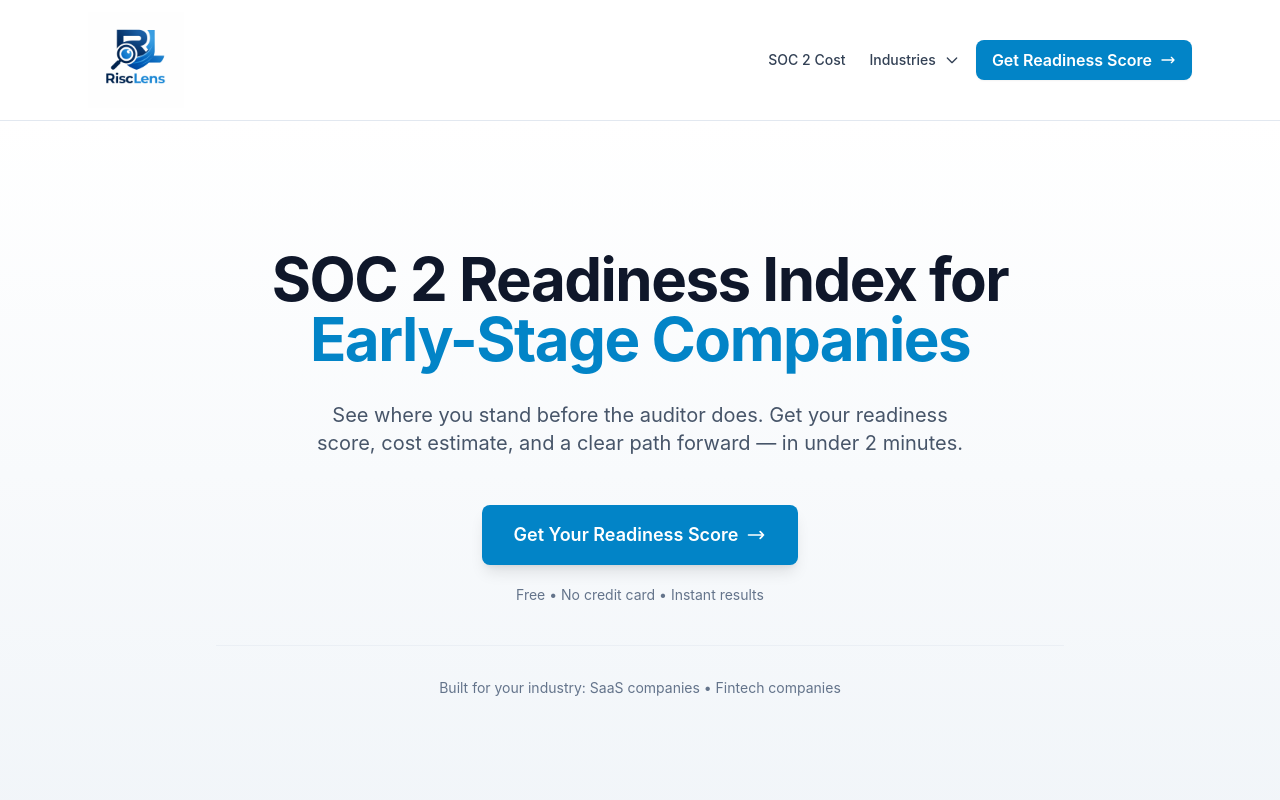
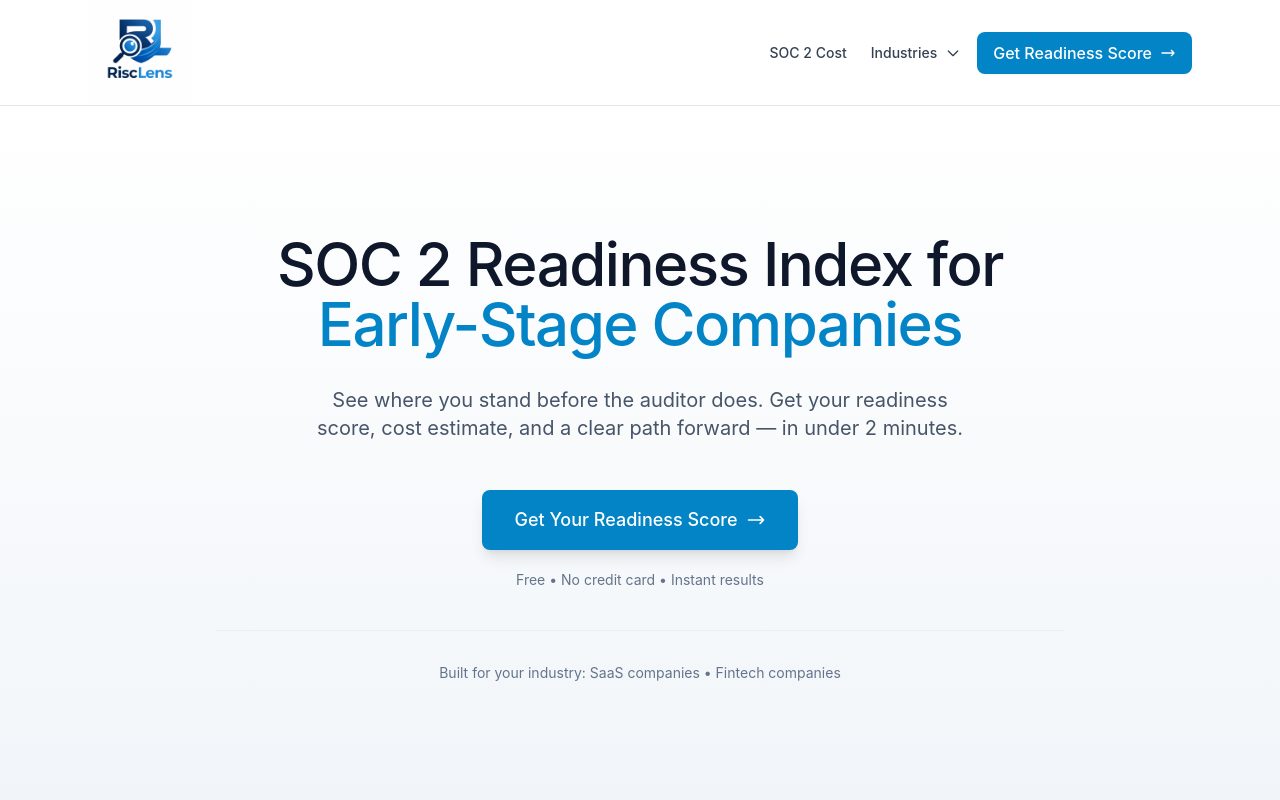
Before and after one commit to munstre25-source/Risclens, a Next.js app: page / in a window 1280 px wide. Shown: the top 800 px of the page. Built offline with nearby package versions, Linux system fonts and the light colour scheme.

Commit message:
Topography light changes premium boring feel

```diff
--- a/app/globals.css
+++ b/app/globals.css
@@ -9,7 +9,7 @@
   }
 
   body {
-    @apply min-h-screen bg-slate-100 text-slate-900;
+    @apply min-h-screen bg-slate-100 text-slate-900 font-normal leading-relaxed;
   }
 
   /* Focus styles for accessibility */
@@ -19,11 +19,11 @@
 
   /* Improved typography defaults */
   h1, h2, h3, h4, h5, h6 {
-    @apply text-slate-900 tracking-tight;
+    @apply text-slate-900 font-medium leading-snug tracking-tight;
   }
 
   p {
-    @apply text-slate-600;
+    @apply text-slate-600 leading-relaxed;
   }
 }
 
--- a/app/page.tsx
+++ b/app/page.tsx
@@ -96,10 +96,9 @@ export default function HomePage() {
       {/* Hero Section */}
       <section className="bg-gradient-to-b from-white via-slate-50 to-slate-100">
         <div className="max-w-4xl mx-auto px-4 sm:px-6 py-24 lg:py-32 text-center">
-          <h1 className="text-4xl sm:text-5xl lg:text-6xl font-bold text-slate-900 mb-8 leading-tight tracking-tight">
-            <span className="block sm:inline">SOC 2 Readiness</span>{" "}
-            <span className="block sm:inline">Index for{" "}</span>
-            <span className="block sm:inline text-brand-600">Early-Stage Companies</span>
+          <h1 className="text-4xl sm:text-5xl lg:text-6xl font-medium text-slate-900 mb-8 leading-snug tracking-tight">
+            <span className="block">SOC 2 Readiness Index for</span>
+            <span className="block text-brand-600">Early-Stage Companies</span>
           </h1>
           <p className="text-lg sm:text-xl text-slate-600 max-w-2xl mx-auto mb-12 leading-relaxed">
             See where you stand before the auditor does. Get your readiness score, cost estimate, and a clear path forward — in under 2 minutes.
--- a/components/Header.tsx
+++ b/components/Header.tsx
@@ -66,17 +66,18 @@ export default function Header() {
         isScrolled ? 'bg-white/80 backdrop-blur border-slate-200/80 shadow-sm' : 'bg-white/95 border-slate-200'
       }`}
     >
-      <div className="max-w-6xl mx-auto px-4 sm:px-6 py-3 flex items-center justify-between gap-6">
+      <div className="max-w-6xl mx-auto px-4 sm:px-6 py-0 flex items-center justify-between gap-6">
         <Link href="/" className="flex items-center gap-3">
-          <Image
+          <div className="h-[90px] md:h-[105px] flex items-center">
+            <Image
   src="/logo/logo-wordmark.png"
   alt="RiscLens"
   width={360}
-  height={200}
+  height={164}
   priority
-  className="h-18 sm:h-24 md:h-30 w-auto object-contain"
+  className="h-full w-auto object-contain"
 />
-
+          </div>
         </Link>
 
 
--- a/tailwind.config.js
+++ b/tailwind.config.js
@@ -6,6 +6,17 @@ module.exports = {
     './pdf/**/*.{js,ts,jsx,tsx,mdx}',
   ],
   theme: {
+    fontWeight: {
+      thin: '100',
+      extralight: '200',
+      light: '300',
+      normal: '400',
+      medium: '500',
+      semibold: '500',
+      bold: '500',
+      extrabold: '600',
+      black: '700',
+    },
     extend: {
       colors: {
         // Brand colors - Primary blue (used sparingly for CTAs)
```
